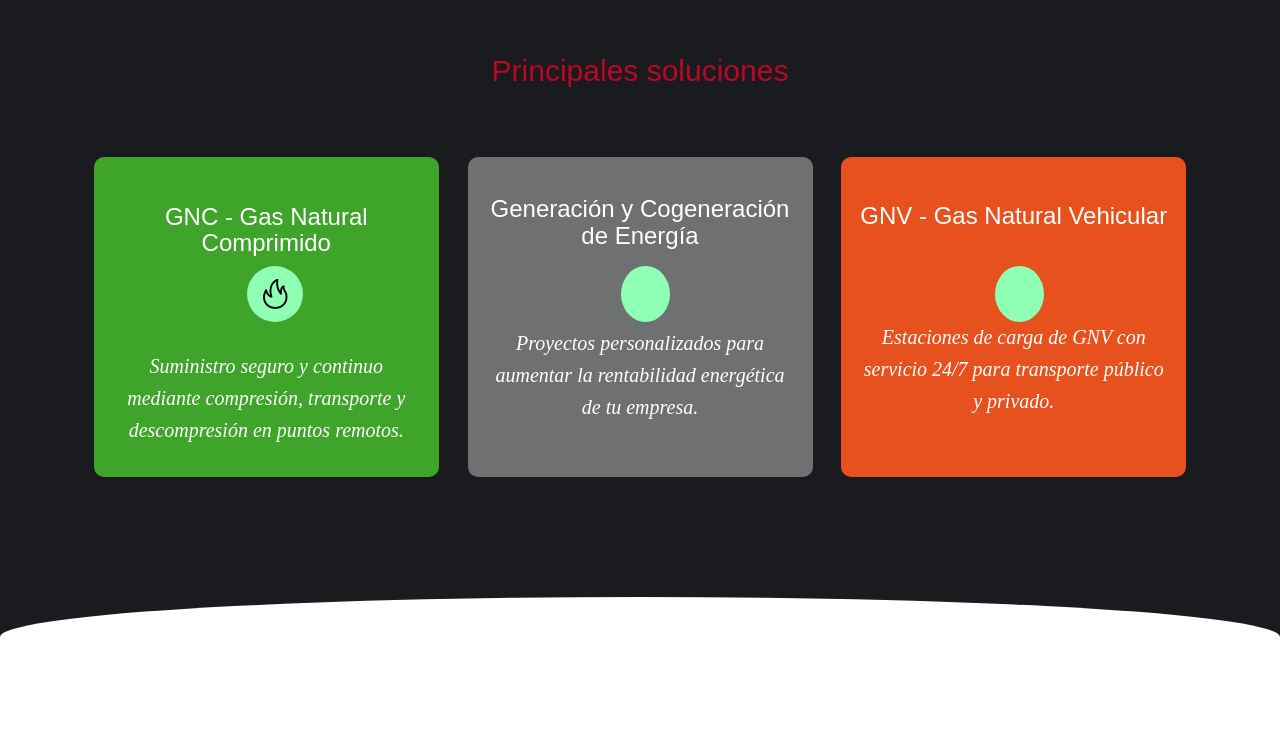
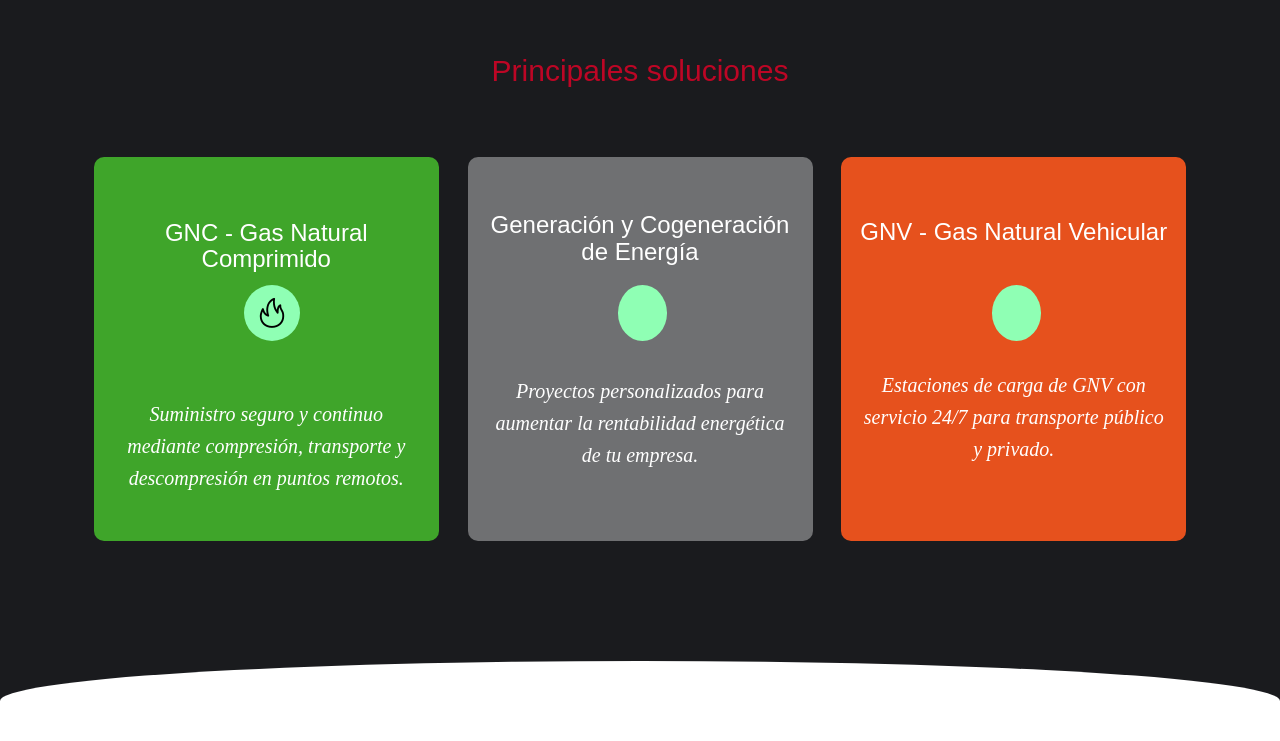
Before and after one commit to jaundeigosl/vpm-landing-page, a PHP site: page / in a window 1280 px wide. Shown: the part 1216-1957 px from the top of the page. Run offline with PHP 8.4, Linux system fonts and the light colour scheme; some libraries are stand-ins or nearby versions; some web fonts are replaced.

Commit message:
home cards

```diff
--- a/css/style.css
+++ b/css/style.css
@@ -933,7 +933,7 @@ img {
   align-items: center;
   flex-wrap: wrap;
   width:30%;
-  height: 25vw;
+  height: 30vw;
   padding-right: 1.5%;
   padding-left: 1.5%;
   border-radius: 1rem;
@@ -951,8 +951,8 @@ img {
   padding: 1vw;
   background-color:  #8fffb4;
   position: absolute;
-  top: 8.5vw;
-  left: 12vw;
+  top: 10vw;
+  left: 11.75vw;
   color: black;
   border-radius: 100%;
   font-size: 30px;
@@ -965,10 +965,16 @@ img {
   color:white
 }
 
-@media screen and (max-width:1100px){
+
+
+@media screen and (max-width:1150px){
   .col-first-section{
-    height: 30vw;
-  }
+    height: 40vw;
+  }
+  .col-first-header i{
+    top: 14.5vw;
+  }
+
   .col-first-header h3{
 
   }
```
Also changed, not shown: pages/contactanos/contactanos.html (+9 -2 lines), pages/quienes_somos/quienes_somos.html (+8 -1 lines).
